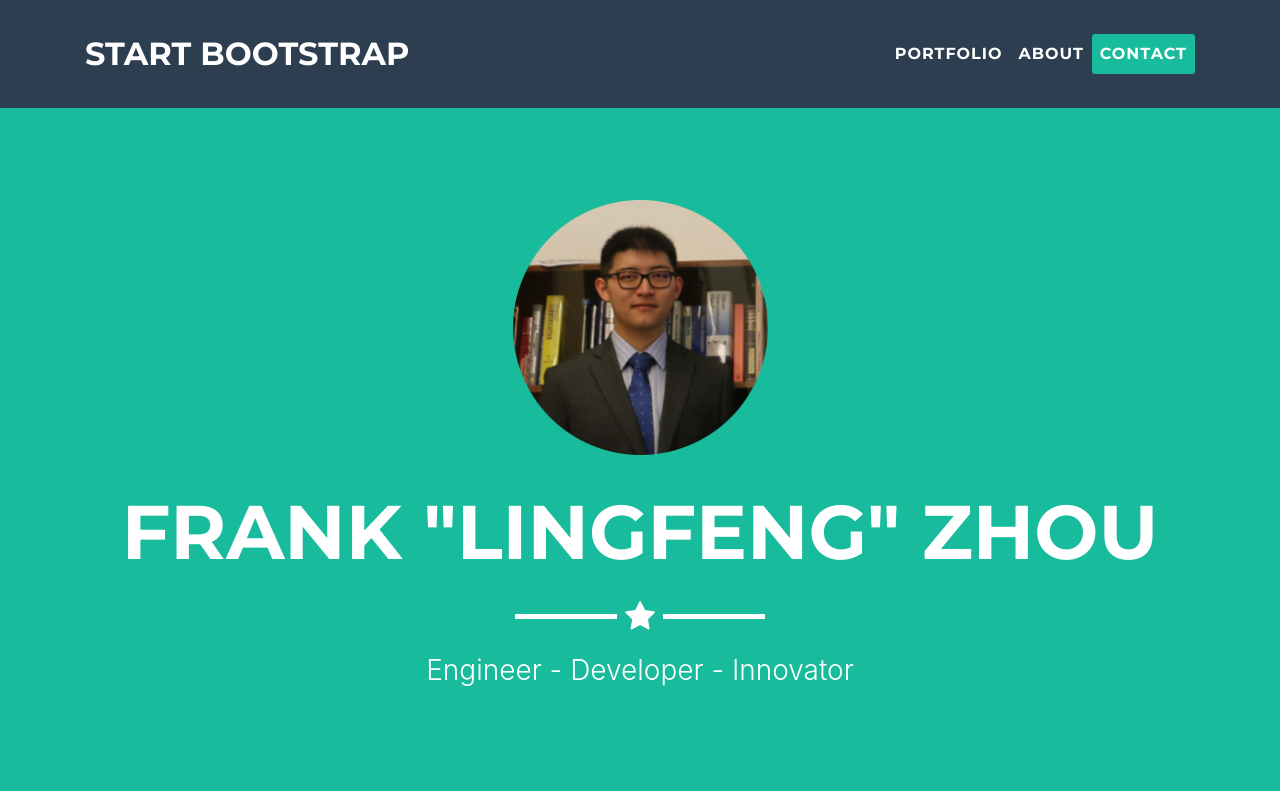
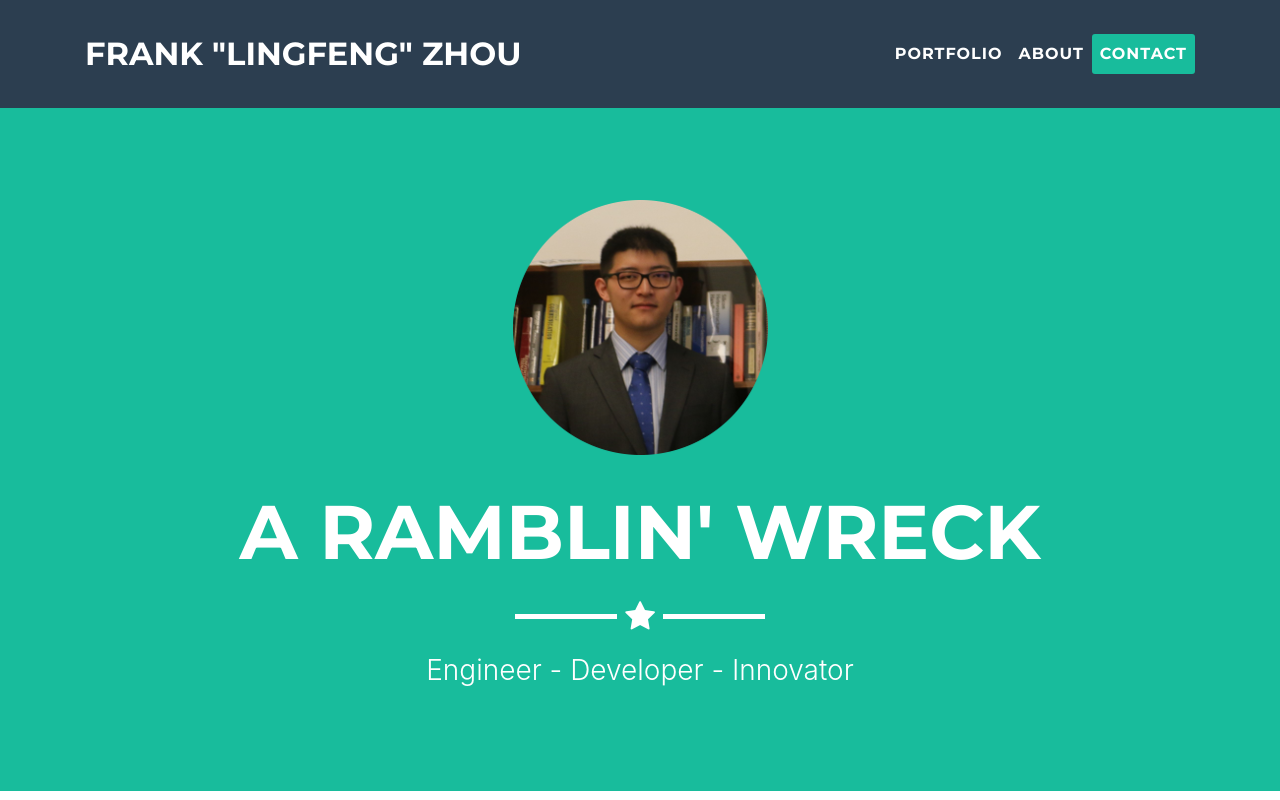
Before and after one commit to deathernater/deathernater.github.io, a website with bundled scripts: page index.html in a window 1280 px wide. Shown: the top 800 px of the page. Built offline with nearby package versions, Linux system fonts and the light colour scheme.

Commit message:
Second Text Update

```diff
--- a/index.html
+++ b/index.html
@@ -28,7 +28,7 @@
     <!-- Navigation -->
     <nav class="navbar navbar-expand-lg navbar-light fixed-top" id="mainNav">
       <div class="container">
-        <a class="navbar-brand js-scroll-trigger" href="#page-top">Start Bootstrap</a>
+        <a class="navbar-brand js-scroll-trigger" href="#page-top">Frank "Lingfeng" Zhou</a>
         <button class="navbar-toggler navbar-toggler-right" type="button" data-toggle="collapse" data-target="#navbarResponsive" aria-controls="navbarResponsive" aria-expanded="false" aria-label="Toggle navigation">
           Menu
           <i class="fa fa-bars"></i>
@@ -54,7 +54,7 @@
       <div class="container">
         <img class="img-fluid" src="img/profile.png" alt="">
         <div class="intro-text">
-          <span class="name">Frank "Lingfeng" Zhou</span>
+          <span class="name">A Ramblin' Wreck</span>
           <hr class="star-light">
           <span class="skills">Engineer - Developer - Innovator</span>
         </div>
```
